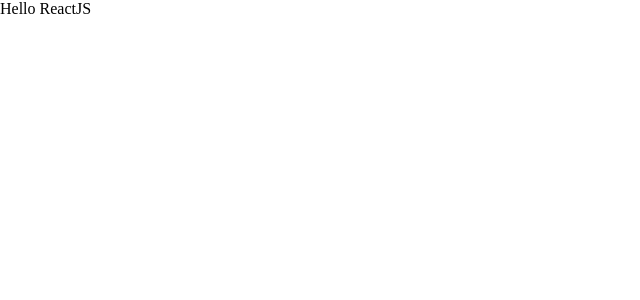
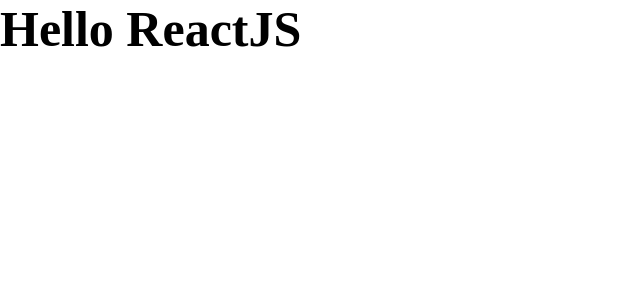
Before and after one commit to olucasfreitas/github-explorer, a React app: page / in a window 1280 px wide. Shown: the top 300 px of the page, without its empty margins (0-640 px from the left). Built offline with nearby package versions, Linux system fonts and the light colour scheme.

Commit message:
configurando sass

```diff
--- a/package.json
+++ b/package.json
@@ -20,6 +20,8 @@
     "cross-env": "^7.0.3",
     "css-loader": "^6.7.1",
     "html-webpack-plugin": "^5.5.0",
+    "node-sass": "^7.0.1",
+    "sass-loader": "^13.0.2",
     "style-loader": "^3.3.1",
     "webpack": "^5.73.0",
     "webpack-cli": "^4.10.0",
--- a/src/App.jsx
+++ b/src/App.jsx
@@ -1,5 +1,5 @@
-import "./styles/global.css";
+import "./styles/global.scss";
 
 export function App() {
-  return <div>Hello ReactJS</div>;
+  return <h1>Hello ReactJS</h1>;
 }
--- a/src/styles/global.css
+++ b/src/styles/global.scss
@@ -6,4 +6,8 @@
 
 body {
   font: Arial, Helvetica, sans-serif;
+
+  h1 {
+    font-size: 50px;
+  }
 }
--- a/webpack.config.js
+++ b/webpack.config.js
@@ -28,9 +28,9 @@
         use: "babel-loader",
       },
       {
-        test: /\.css$/,
+        test: /\.scss$/,
         exclude: /node_modules/,
-        use: ["style-loader", "css-loader"],
+        use: ["style-loader", "css-loader", "sass-loader"],
       },
     ],
   },
```
Also changed, not shown: 1 other file (tests, documents, lock files or other folders).
